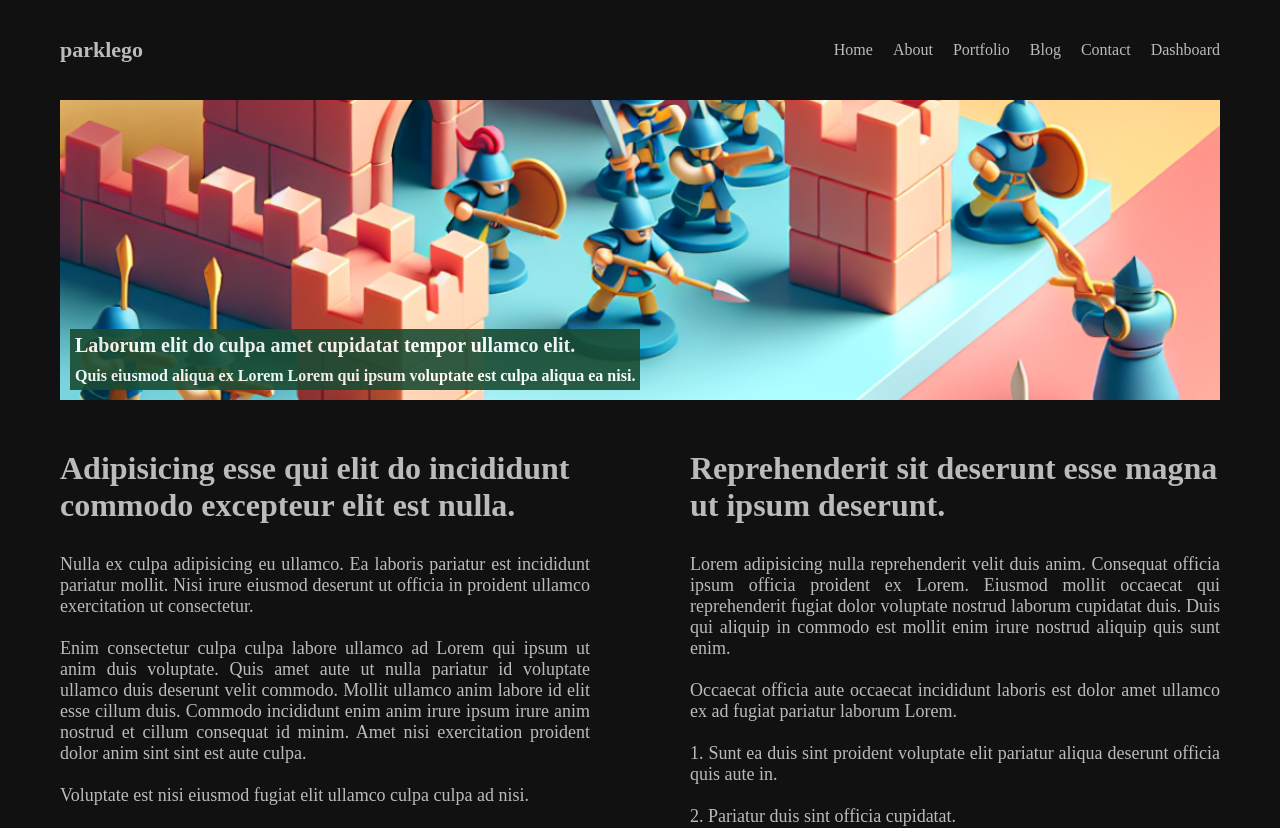
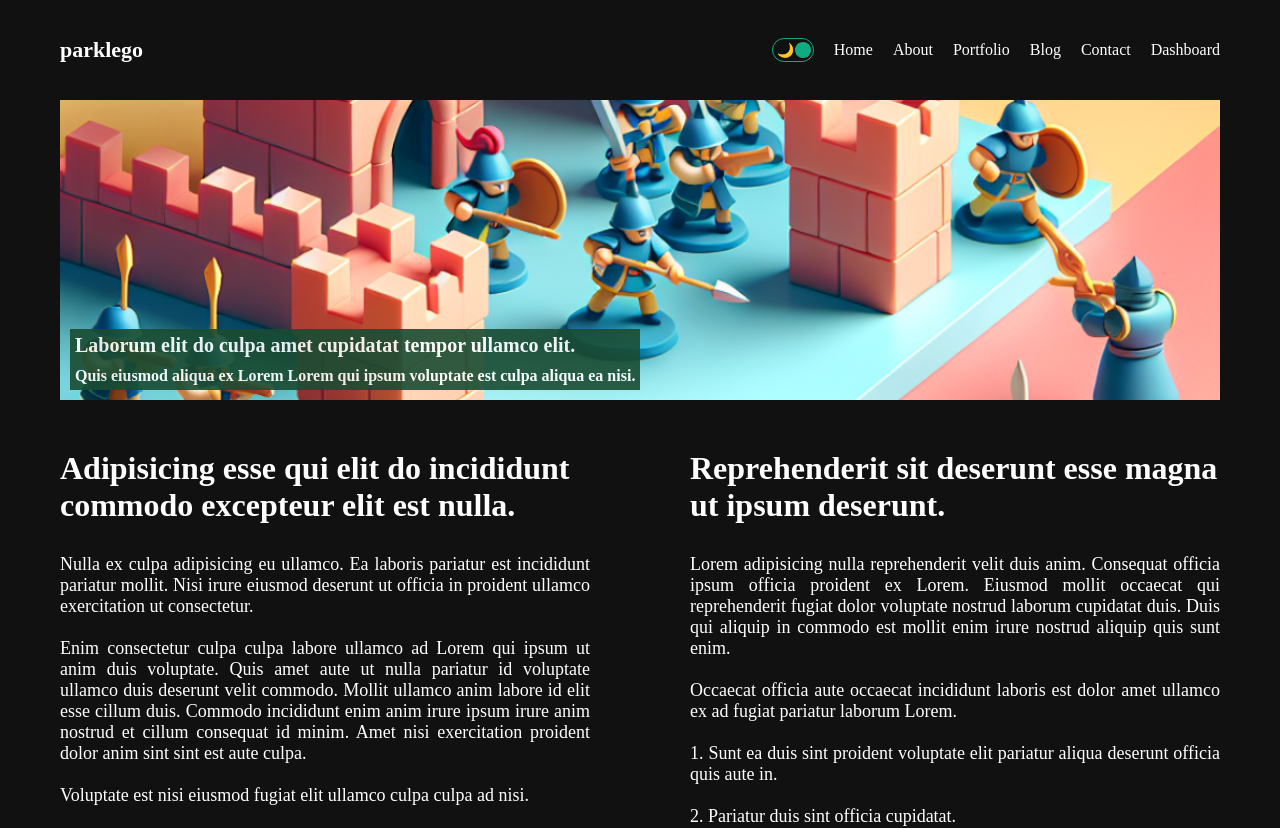
Before and after one commit to parklego/next-tutorial, a Next.js app: page /about in a window 1280 px wide. Shown: the top 828 px of the page. Built offline with nearby package versions, Linux system fonts and the light colour scheme.

Commit message:
다크모드 구현

```diff
--- a/src/app/globals.css
+++ b/src/app/globals.css
@@ -7,8 +7,6 @@
 html,
 body {
   max-width: 100vw;
-  background-color: #111;
-  color: #bbb;
 }
 
 a {
@@ -20,6 +18,19 @@
   display: none; /* Chrome, Safari, Opera */
 }
 
+.theme {
+  transition: 0.5s all ease-in;
+}
+
+.light {
+  background-color: white;
+  color: #111;
+}
+
+.dark {
+  background-color: #111;
+  color: white;
+}
 .container {
   max-width: 1366px;
   min-height: 100vh;
--- a/src/app/layout.js
+++ b/src/app/layout.js
@@ -1,6 +1,7 @@
 import "./globals.css";
 import Navbar from "../components/navbar/Navbar";
 import Footer from "@/components/footer/Footer";
+import { ThemeProvider } from "@/context/ThemeContext";
 
 export const metadata = {
   title: "Create Next App",
@@ -11,11 +12,13 @@
   return (
     <html lang="en">
       <body>
-        <div className="container">
-          <Navbar />
-          {children}
-          <Footer />
-        </div>
+        <ThemeProvider>
+          <div className="container">
+            <Navbar />
+            {children}
+            <Footer />
+          </div>
+        </ThemeProvider>
       </body>
     </html>
   );
--- /dev/null
+++ b/src/components/darkModeToggle/DarkModeToggle.jsx
@@ -0,0 +1,21 @@
+"use client";
+import React, { useContext } from "react";
+import styles from "./DarkModeToggle.module.css";
+import { ThemeContext } from "@/context/ThemeContext";
+
+const DarkModeToggle = () => {
+  const { toggle, mode } = useContext(ThemeContext);
+
+  return (
+    <div className={styles.container} onClick={toggle}>
+      <div className={styles.icon}>🌙</div>
+      <div className={styles.icon}>☀️</div>
+      <div
+        className={styles.ball}
+        style={mode === "light" ? { left: "2px" } : { right: "2px" }}
+      />
+    </div>
+  );
+};
+
+export default DarkModeToggle;
--- /dev/null
+++ b/src/components/darkModeToggle/DarkModeToggle.module.css
@@ -0,0 +1,29 @@
+.container {
+  width: 42px;
+  height: 24px;
+
+  border: 1.5px solid #0dac82;
+  border-radius: 30px;
+
+  display: flex;
+  justify-content: space-between;
+  align-items: center;
+  padding: 4px;
+
+  position: relative;
+
+  cursor: pointer;
+}
+
+.icon {
+  font-size: 14px;
+}
+
+.ball {
+  width: 16px;
+  height: 16px;
+  background-color: #0dac82;
+  border-radius: 50%;
+
+  position: absolute;
+}
--- a/src/components/navbar/Navbar.jsx
+++ b/src/components/navbar/Navbar.jsx
@@ -1,6 +1,7 @@
 import React from "react";
 import Link from "next/link";
 import styles from "./Navbar.module.css";
+import DarkModeToggle from "../darkModeToggle/DarkModeToggle";
 
 const links = [
   {
@@ -43,6 +44,7 @@
         parklego
       </Link>
       <div className={styles.links}>
+        <DarkModeToggle />
         {links.map((link) => (
           <Link key={link.id} className={styles.link} href={link.url}>
             {link.title}
--- /dev/null
+++ b/src/context/ThemeContext.js
@@ -0,0 +1,19 @@
+"use client";
+
+import { createContext, useState } from "react";
+
+export const ThemeContext = createContext();
+
+export const ThemeProvider = ({ children }) => {
+  const [mode, setMode] = useState("dark");
+
+  const toggle = () => {
+    setMode((prev) => (prev === "dark" ? "light" : "dark"));
+  };
+
+  return (
+    <ThemeContext.Provider value={{ toggle, mode }}>
+      <div className={`theme ${mode}`}>{children}</div>
+    </ThemeContext.Provider>
+  );
+};
```
